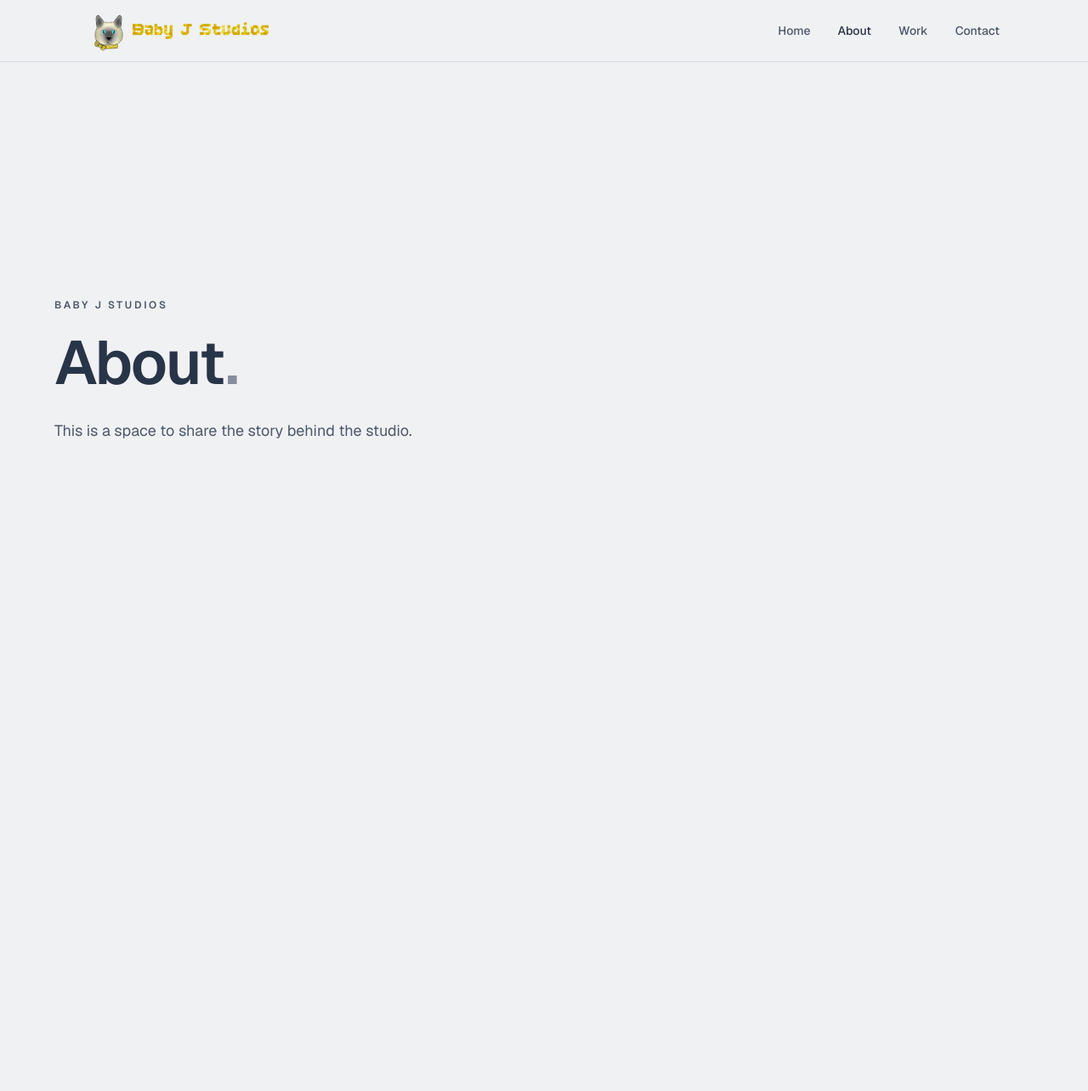
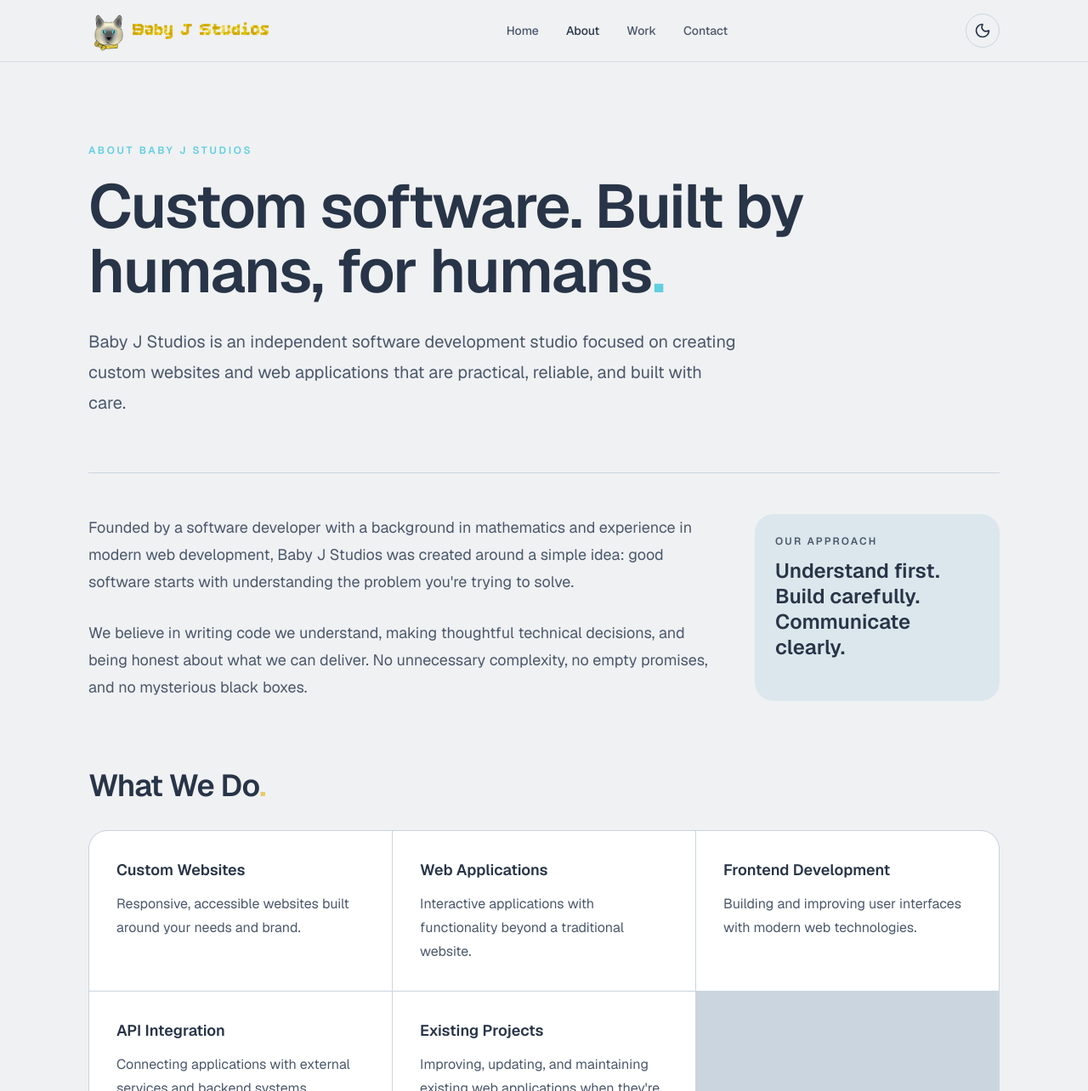
Before and after one commit to NeonLexie/baby-j-studios, a Next.js app: page /about in a window 1280 px wide. Shown: the top 1284 px of the page at 85% size. Before the commit the page ends 800 px from the top, so only its background shows below. Built offline with nearby package versions, Linux system fonts and the light colour scheme.

Commit message:
feat: enhance About page layout, add theme toggle, and update color theme

```diff
--- a/app/about/page.tsx
+++ b/app/about/page.tsx
@@ -1,5 +1,157 @@
-import { StarterPage } from "@/components/starter-page";
+import Image from "next/image";
+import Link from "next/link";
+import { ArrowRight } from "lucide-react";
 
 export default function AboutPage() {
-	return <StarterPage eyebrow="Baby J Studios" title="About" description="This is a space to share the story behind the studio." />;
+	return (
+		<main className="mx-auto w-full max-w-6xl flex-1 px-6 py-16 sm:px-10 sm:py-24">
+			<header className="max-w-4xl">
+				<p className="mb-5 text-xs font-semibold tracking-[0.22em] text-logo-blue uppercase">
+					About Baby J Studios
+				</p>
+				<h1 className="text-5xl leading-[1.05] font-semibold tracking-tight sm:text-7xl">
+					Custom software. Built by humans, for humans<span className="text-logo-blue">.</span>
+				</h1>
+				<p className="mt-7 max-w-3xl text-lg leading-8 text-muted-foreground sm:text-xl sm:leading-9">
+					Baby J Studios is an independent software development studio focused on creating
+					custom websites and web applications that are practical, reliable, and built with care.
+				</p>
+			</header>
+
+			<div className="mt-16 grid gap-12 border-t border-border pt-12 lg:grid-cols-[minmax(0,1fr)_18rem]">
+				<section className="max-w-3xl space-y-7 text-base leading-7 text-muted-foreground sm:text-lg sm:leading-8">
+					<p>
+						Founded by a software developer with a background in mathematics and experience in
+						modern web development, Baby J Studios was created around a simple idea: good
+						software starts with understanding the problem you&apos;re trying to solve.
+					</p>
+					<p>
+						We believe in writing code we understand, making thoughtful technical decisions,
+						and being honest about what we can deliver. No unnecessary complexity, no empty
+						promises, and no mysterious black boxes.
+					</p>
+				</section>
+
+				<aside className="rounded-3xl bg-secondary p-6">
+					<p className="text-xs font-semibold tracking-[0.18em] text-muted-foreground uppercase">
+						Our approach
+					</p>
+					<p className="mt-3 text-2xl font-semibold leading-tight text-foreground">
+						Understand first. Build carefully. Communicate clearly.
+					</p>
+				</aside>
+			</div>
+
+			<section className="mt-20">
+				<h2 className="text-3xl font-semibold tracking-tight sm:text-4xl">
+					What We Do<span className="text-marigold">.</span>
+				</h2>
+				<div className="mt-8 grid gap-px overflow-hidden rounded-3xl border border-border bg-border sm:grid-cols-2 lg:grid-cols-3">
+					{[
+						["Custom Websites", "Responsive, accessible websites built around your needs and brand."],
+						["Web Applications", "Interactive applications with functionality beyond a traditional website."],
+						["Frontend Development", "Building and improving user interfaces with modern web technologies."],
+						["API Integration", "Connecting applications with external services and backend systems."],
+						["Existing Projects", "Improving, updating, and maintaining existing web applications when they're a good fit for our expertise."],
+					].map(([title, description]) => (
+						<article key={title} className="bg-card p-7 sm:p-8">
+							<h3 className="text-lg font-semibold">{title}</h3>
+							<p className="mt-3 leading-7 text-muted-foreground">{description}</p>
+						</article>
+					))}
+				</div>
+			</section>
+
+			<section className="mt-20 grid gap-10 rounded-3xl bg-ink-navy px-7 py-10 text-white sm:px-10 sm:py-12 lg:grid-cols-[16rem_1fr]">
+				<div>
+					<p className="text-xs font-semibold tracking-[0.18em] text-logo-blue uppercase">
+						Technical background
+					</p>
+					<h2 className="mt-3 text-3xl font-semibold tracking-tight">
+						Tools we know and understand.
+					</h2>
+				</div>
+				<div>
+					<p className="leading-8 text-white/75">
+						Our experience includes JavaScript, TypeScript, React, Next.js, HTML, CSS,
+						Tailwind CSS, Python, and FastAPI, along with experience working with databases
+						and APIs.
+					</p>
+					<p className="mt-5 leading-8 text-white/75">
+						We focus on technologies we know and understand, and we&apos;re upfront when a
+						project requires expertise outside our primary skill set.
+					</p>
+				</div>
+			</section>
+
+			<section className="mt-20 grid items-center gap-10 lg:grid-cols-[18rem_1fr]">
+				<div className="relative mx-auto aspect-square w-full max-w-72 overflow-hidden rounded-full border border-border bg-secondary">
+					<Image
+						src="/images/Baby_J.png"
+						alt="Jimin, the cat behind Baby J Studios"
+						fill
+						sizes="(max-width: 1024px) 288px, 288px"
+						className="object-contain p-4"
+						priority
+					/>
+				</div>
+				<div className="max-w-3xl">
+					<p className="text-xs font-semibold tracking-[0.18em] text-blush-pink uppercase">
+						Meet the developer
+					</p>
+					<h2 className="mt-3 text-3xl font-semibold tracking-tight sm:text-4xl">
+						Hi, I&apos;m Lexie<span className="text-logo-blue">.</span>
+					</h2>
+					<div className="mt-6 space-y-5 leading-7 text-muted-foreground sm:text-lg sm:leading-8">
+						<p>
+							I&apos;m the developer behind Baby J Studios. My background is in mathematics and
+							statistics, but my career led me into software development, where I&apos;ve worked on
+							web applications, user interfaces, and backend integrations.
+						</p>
+						<p>
+							I enjoy taking an idea, figuring out how the pieces fit together, and turning it
+							into something people can actually use. I started Baby J Studios to focus on building
+							useful software, solving problems, and working directly with the people who need
+							something made.
+						</p>
+					</div>
+				</div>
+			</section>
+
+			<section className="mt-20 border-t border-border pt-12">
+				<div className="grid gap-8 md:grid-cols-[12rem_1fr]">
+					<h2 className="text-3xl font-semibold tracking-tight">Why Baby J?</h2>
+					<div className="max-w-3xl space-y-5 text-base leading-7 text-muted-foreground sm:text-lg sm:leading-8">
+						<p>
+							Baby J Studios is named after my cat, Jimin, affectionately known as Baby J.
+						</p>
+						<p>
+							She&apos;s the inspiration behind our name and mascot, and a very dedicated supervisor
+							of day-to-day operations. Her technical contributions are limited, but her enthusiasm
+							is appreciated.
+						</p>
+					</div>
+				</div>
+			</section>
+
+			<section className="mt-20 rounded-3xl border border-logo-blue/40 bg-secondary px-7 py-10 text-center sm:px-10 sm:py-14">
+				<p className="text-xs font-semibold tracking-[0.18em] text-logo-blue uppercase">
+					Have a project in mind?
+				</p>
+				<h2 className="mx-auto mt-4 max-w-3xl text-3xl font-semibold leading-tight tracking-tight sm:text-5xl">
+					Let&apos;s talk about what you&apos;re looking to build.
+				</h2>
+				<p className="mx-auto mt-5 max-w-2xl leading-7 text-muted-foreground">
+					Whether you need a website, have an idea for a web application, or want help improving
+					an existing project, we&apos;d love to hear about it.
+				</p>
+				<Link
+					href="/contact"
+					className="mt-8 inline-flex items-center gap-3 rounded-full bg-logo-blue px-6 py-3.5 text-sm font-medium text-ink-navy transition-colors hover:bg-marigold focus-visible:outline-2 focus-visible:outline-offset-4 focus-visible:outline-ring"
+				>
+					Start a conversation <ArrowRight aria-hidden="true" className="size-4" />
+				</Link>
+			</section>
+		</main>
+	);
 }
--- a/app/globals.css
+++ b/app/globals.css
@@ -32,7 +32,7 @@
   --popover: #ffffff;
   --popover-foreground: #283447;
 
-  --primary: #283447;
+  --primary: #858d9e;
   --primary-foreground: #ffffff;
 
   --secondary: #dce7ed;
@@ -85,7 +85,7 @@
   --popover: #283447;
   --popover-foreground: #f0f1f3;
 
-  --primary: #9ceff9;
+  --primary: #858d9e;
   --primary-foreground: #19212e;
 
   --secondary: #37465b;
--- a/app/layout.tsx
+++ b/app/layout.tsx
@@ -1,5 +1,6 @@
 import type { Metadata } from "next";
 import { Geist, Geist_Mono } from "next/font/google";
+import { ThemeProvider } from "next-themes";
 import { SiteHeader } from "@/components/site-header";
 import "./globals.css";
 
@@ -23,10 +24,13 @@ export default function RootLayout({ children }: LayoutProps<"/">) {
 		<html
 			lang="en"
 			className={`${geistSans.variable} ${geistMono.variable} h-full antialiased`}
+			suppressHydrationWarning
 		>
 			<body className="min-h-full flex flex-col">
-				<SiteHeader />
-				{children}
+				<ThemeProvider attribute="class" defaultTheme="system" enableSystem>
+					<SiteHeader />
+					{children}
+				</ThemeProvider>
 			</body>
 		</html>
 	);
--- a/components/site-header.tsx
+++ b/components/site-header.tsx
@@ -5,6 +5,7 @@ import Link from "next/link";
 import { usePathname } from "next/navigation";
 import { useState } from "react";
 import Image from "next/image";
+import { ThemeToggle } from "@/components/theme-toggle";
 
 const links = [
 	{ href: "/", label: "Home" },
@@ -32,13 +33,13 @@ function HeaderContent({ pathname }: { pathname: string }) {
 					className="flex shrink-0 items-center gap-1 focus-visible:outline-2 focus-visible:outline-offset-4 focus-visible:outline-ring"
 				>
 					<Image src="/images/Baby_J.png" alt="" width={48} height={48} />
-					<span className="relative block h-6 w-40 overflow-hidden">
+					<span className="relative block h-5 w-28 overflow-hidden sm:h-6 sm:w-40">
 						<Image
 							src="/images/Baby_J_Studios_Text.png"
 							alt="Baby J Studios"
 							width={170}
 							height={170}
-							className="absolute top-1/2 left-1/2 max-w-none -translate-x-1/2 translate-y-[-52%]"
+							className="absolute top-1/2 left-1/2 h-auto w-29.75 max-w-none -translate-x-1/2 translate-y-[-52%] sm:w-42.5"
 						/>
 					</span>
 				</Link>
@@ -56,6 +57,8 @@ function HeaderContent({ pathname }: { pathname: string }) {
 					))}
 				</nav>
 
+				<div className="flex items-center gap-2">
+					<ThemeToggle />
 					<button
 						type="button"
 						aria-label={menuOpen ? "Close menu" : "Open menu"}
@@ -66,6 +69,7 @@ function HeaderContent({ pathname }: { pathname: string }) {
 					>
 						{menuOpen ? <X aria-hidden="true" className="size-5" /> : <Menu aria-hidden="true" className="size-5" />}
 					</button>
+				</div>
 			</div>
 
 			<nav
--- /dev/null
+++ b/components/theme-toggle.tsx
@@ -0,0 +1,27 @@
+"use client";
+
+import { Moon, Sun } from "lucide-react";
+import { useTheme } from "next-themes";
+import { useSyncExternalStore } from "react";
+
+const subscribe = () => () => {};
+
+export function ThemeToggle() {
+	const mounted = useSyncExternalStore(subscribe, () => true, () => false);
+	const { resolvedTheme, setTheme } = useTheme();
+	const isDark = mounted && resolvedTheme === "dark";
+	const label = isDark ? "Switch to light mode" : "Switch to dark mode";
+
+	return (
+		<button
+			type="button"
+			aria-label={label}
+			title={label}
+			disabled={!mounted}
+			onClick={() => setTheme(isDark ? "light" : "dark")}
+			className="inline-flex size-10 shrink-0 items-center justify-center rounded-full border border-border transition-colors hover:bg-secondary focus-visible:outline-2 focus-visible:outline-offset-4 focus-visible:outline-ring disabled:opacity-50"
+		>
+			{isDark ? <Sun aria-hidden="true" className="size-5" /> : <Moon aria-hidden="true" className="size-5" />}
+		</button>
+	);
+}
--- a/package.json
+++ b/package.json
@@ -14,6 +14,7 @@
     "cn": "^0.5.2",
     "lucide-react": "^1.78.0",
     "next": "16.4.6",
+    "next-themes": "^0.4.6",
     "react": "19.3.0",
     "react-dom": "19.3.0",
     "shadcn": "^4.23.0",
```
Also changed, not shown: 1 other file (tests, documents, lock files or other folders). Lines whose indentation alone changed are shown as unchanged.
